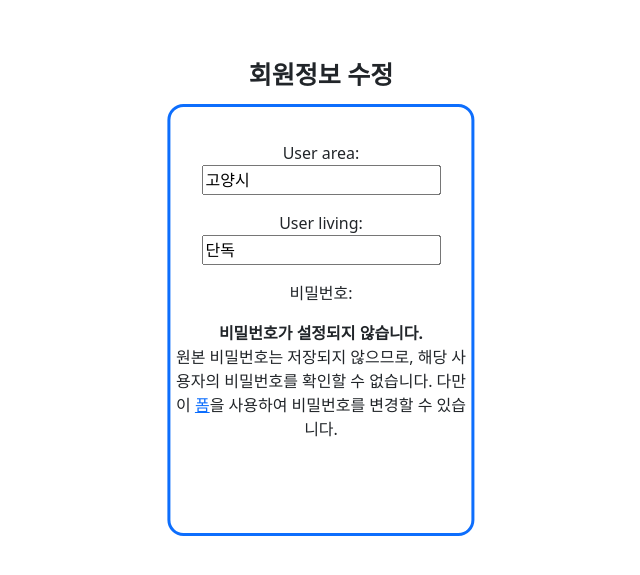
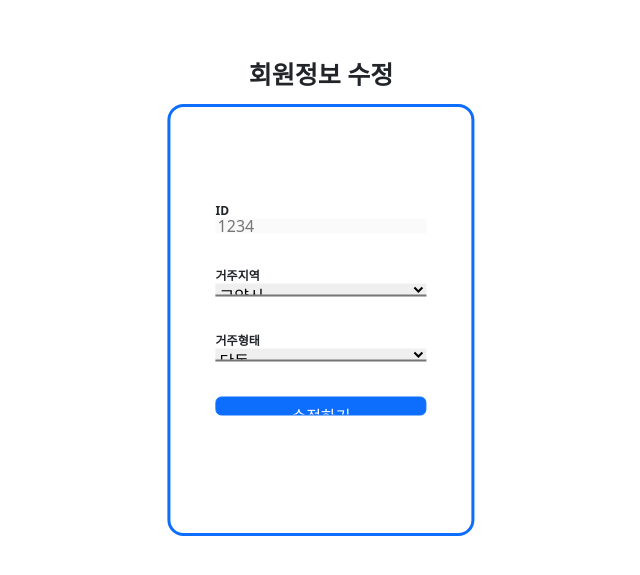
Before and after one commit to minkkp/project, a Django app: page /update/ in a window 1280 px wide. Shown: the top 575 px of the page, without its empty margins (319-959 px from the left). Run offline with Django 3.2, Linux system fonts and the light colour scheme; a user stored in the database is signed in; some libraries are stand-ins or nearby versions.

Commit message:
230414_03

```diff
--- a/accounts/forms.py
+++ b/accounts/forms.py
@@ -4,4 +4,4 @@ from django.contrib.auth import get_user_model
 class CustomUserChangeForm(UserChangeForm):
     class Meta:
         model = get_user_model()
-        fields = ('user_area', 'user_living')
+        fields = ['user_area', 'user_living']
--- a/accounts/templates/accounts/signup.html
+++ b/accounts/templates/accounts/signup.html
@@ -6,8 +6,9 @@
 <div class="signup_outer">
     <p class="signup_label">회원가입</p>
     <div class="border border-3 border-primary rounded-4 signup_inner_1">
-        <form method="POST">
-            <div class="signup_inner_2">
+        <div class="signup_inner_2">
+            <form method="POST">
+
 
                 {% csrf_token %}
                 <input class="signup_input" name="user_id" type="text" placeholder="아이디">
@@ -19,6 +20,7 @@
                 <select class="signup_select" name="user_area">
                     <option value="서울시">서울시</option>
                     <option value="부산시">부산시</option>
+                    <option value="부산시">고양시</option>
                 </select>
                 <br><br><br>
                 <select class="signup_select" name="user_living">
--- a/accounts/templates/accounts/update.html
+++ b/accounts/templates/accounts/update.html
@@ -6,10 +6,44 @@
 <div class="update_outer">
     <p class="update_label">회원정보 수정</p>
     <div class="border border-3 border-primary rounded-4 update_inner_1">
-        <form method="POST">
-            <div class="update_inner_2">
+        <div class="update_inner_2">
+            <form action="{% url 'accounts:update' %}" method="POST">
                 {% csrf_token %}
-                {{form.as_p}}
+                <p class="update_columns">ID</p>
+                <input style="border-bottom-width:0;"class="update_input" type="text" name="user_id" placeholder={{user}} disabled>
+                <br><br>
+
+                {% comment %} <p class="update_columns">패스워드</p>
+                <input class="update_input" name="password_1" type="password" placeholder="비밀번호">
+                <br><br>
+
+                <p class="update_columns">패스워드 확인</p>
+                <input class="update_input" name="password_2" type="password" placeholder="비밀번호 확인">
+                <br><br><br>  {% endcomment %}
+
+                <p class="update_columns">거주지역</p>
+                <select class="update_select" name="user_area" maxlength="15" id="id_user_area">
+                    <option value={{form.user_area.value}}>{{form.user_area.value}}</option>
+                    {% for area in area_list %}
+                        {% if area != form.user_area.value %}
+                            <option value="{{area}}">{{area}}</option>
+                        {% endif %}
+                    {% endfor %}
+                </select>
+                <br><br>
+
+                <p class="update_columns">거주형태</p>
+                <select class="update_select" name="user_living" maxlength="15" id="id_user_living">
+                    <option value={{form.user_living.value}}>{{form.user_living.value}}</option>
+                    {% for living in living_list %}
+                        {% if living != form.user_living.value %}
+                            <option value="{{living}}">{{living}}</option>
+                        {% endif %}
+                    {% endfor %}
+                </select>
+
+                <br><br>
+                <input type="submit" class="btn btn-primary update_button" value="수정하기">
             </form>
         </div>
     </div>
--- a/accounts/views.py
+++ b/accounts/views.py
@@ -1,10 +1,13 @@
 from django.shortcuts import render,redirect
 from django.contrib import auth
-from django.contrib.auth import login,authenticate
+from django.contrib.auth import login,authenticate,get_user_model
 from django.contrib.auth.forms import UserCreationForm
 from django.views.decorators.http import require_http_methods
 from .models import User
 from .forms import CustomUserChangeForm
+
+area_list = ['서울시','부산시','고양시']
+living_list = ['단독','공동']
 
 # 로그인
 def login(request):
@@ -40,12 +43,23 @@ def signup(request):
 # 회원정보 수정
 @require_http_methods(['GET','POST'])
 def update(request):
+    if request.method == 'POST':
+        form = CustomUserChangeForm(request.POST, instance=request.user)
+        print(form.is_valid())
+        if form.is_valid():
+            form.save()
+            return redirect('main:main')
     form = CustomUserChangeForm(instance=request.user)
     context = {
-    	'form':form,
+        'form':form,
+        'area_list': area_list,
+        'living_list': living_list,
+        'user':request.user,
     }
+
     return render(request, 'accounts/update.html', context)
 
 # 로그아웃
 def logout(request):
-    pass
+    auth.logout(request)
+    return render(request,'accounts/login.html')
--- a/board/templates/board/detail.html
+++ b/board/templates/board/detail.html
@@ -1,7 +1,7 @@
 {% extends 'base_main.html' %}
 {% load static %}
 {% block content %}
-<link rel="stylesheet" type="text/css" href="{% static 'css/detail.css' %}">
+<link rel="stylesheet" type="text/css" href="{% static 'css/board/detail.css' %}">
 
 <div class="detail_outer">
     <p class="detail_label">Q&A게시판</p>
--- a/board/templates/board/index.html
+++ b/board/templates/board/index.html
@@ -1,7 +1,7 @@
 {% extends 'base_main.html' %}
 {% load static %}
 {% block content %}
-<link rel="stylesheet" type="text/css" href="{% static 'css/index.css' %}">
+<link rel="stylesheet" type="text/css" href="{% static 'css/board/index.css' %}">
 
 <div class="index_outer">
     <p class="index_label">Q&A게시판</p>
--- a/board/templates/board/post.html
+++ b/board/templates/board/post.html
@@ -1,7 +1,7 @@
 {% extends 'base_main.html' %}
 {% load static %}
 {% block content %}
-<link rel="stylesheet" type="text/css" href="{% static 'css/post.css' %}">
+<link rel="stylesheet" type="text/css" href="{% static 'css/board/post.css' %}">
 
 <div class="post_outer">
     <p class="post_label">Q&A게시판</p>
--- a/board/templates/board/update.html
+++ b/board/templates/board/update.html
@@ -1,7 +1,7 @@
 {% extends 'base_main.html' %}
 {% load static %}
 {% block content %}
-<link rel="stylesheet" type="text/css" href="{% static 'css/post.css' %}">
+<link rel="stylesheet" type="text/css" href="{% static 'css/board/post.css' %}">
 
 <div class="post_outer">
     <p class="post_label">Q&A게시판</p>
--- a/board/views.py
+++ b/board/views.py
@@ -24,11 +24,7 @@ def post(request):
         board.save()
         return redirect('board:detail',board.pk)
     else:
-        boardForm = BoardForm
-        context = {
-            'boardForm':boardForm,
-        }
-        return render(request,'board/post.html',context)
+        return render(request,'board/post.html')
 
 def detail(request,pk):
     board = Board.objects.get(id=pk)
--- a/main/templates/main/main.html
+++ b/main/templates/main/main.html
@@ -2,7 +2,7 @@
 
 {% load static %}
 {% block content %}
-<link rel="stylesheet" type="text/css" href="{% static 'css/main.css' %}">
+<link rel="stylesheet" type="text/css" href="{% static 'css/main/main.css' %}">
 
 <div class="main_outer">
     <div class="border border-3 border-secondary rounded-4 main_inner_1">
--- a/static/css/accounts/update.css
+++ b/static/css/accounts/update.css
@@ -19,7 +19,6 @@ html,body{
 }
 
 .update_inner_1 {
-    text-align: center;
     position: absolute;
     width: 24%;
     height: 54%;
@@ -29,7 +28,6 @@ html,body{
   }
 
 .update_inner_2 {
-    text-align: center;
     position: absolute;
     width: 100%;
     top: 45%;
@@ -40,7 +38,7 @@ html,body{
 .update_input{
     position: absolute;
     width: 70%;
-    height: 14%;
+    height: 8%;
     margin-bottom: 10px;
     left: 50%;
     transform: translate(-50%);
@@ -50,11 +48,10 @@ html,body{
     border-top-width:0;
     border-bottom-width:1;
 }
-
 .update_select{
     position: absolute;
     width: 70%;
-    height: 14%;
+    height: 7%;
     margin-bottom: 10px;
     left: 50%;
     transform: translate(-50%);
@@ -64,3 +61,17 @@ html,body{
     border-top-width:0;
     border-bottom-width:2px;
 }
+.update_columns{
+    margin-left: 15%;
+    font-size: 12px;
+    font-weight: bold;
+    height: 1px;
+}
+
+.update_button{
+    position: absolute;
+    width: 70%;
+    height: 10%;
+    left: 50%;
+    transform: translate(-50%);
+}
```
Also changed, not shown: db.sqlite3, static/css/main/main.css (renamed from static/css/board/main.css).
